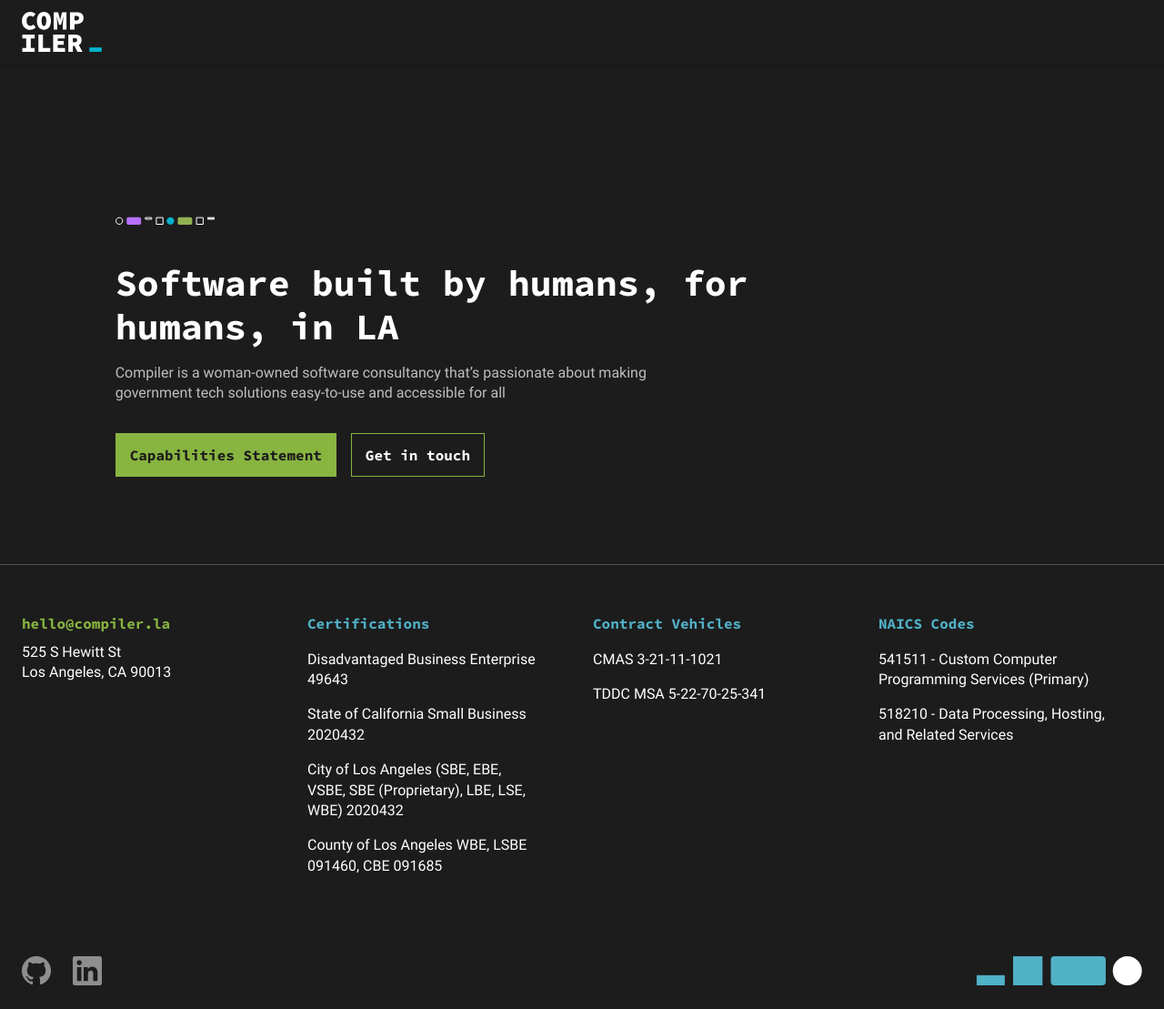
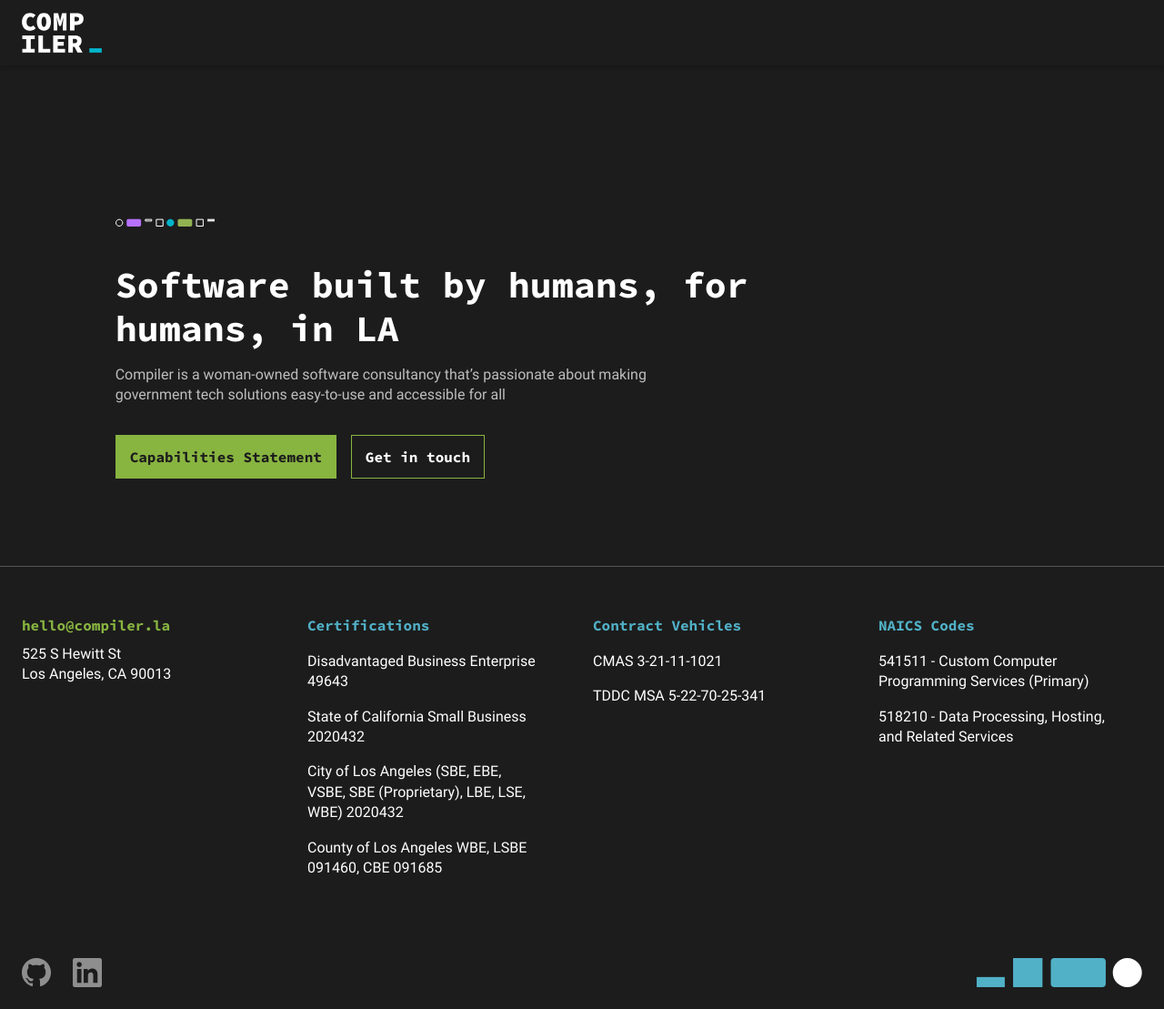
Before and after one commit to compilerla/compiler.la, a Jekyll site: the page built from index.html, in a window 1280 px wide. Shown: the whole page at 91% size. Built offline with Jekyll 4.4.1, drawn with Linux system fonts in a browser that asks for light colours.

Commit message:
fix(logo): add width/height, remove class - same for M and D

```diff
--- a/_layouts/default.html
+++ b/_layouts/default.html
@@ -38,7 +38,7 @@
 
 <body>
     <header class="container-fluid">
-        <a href="/"><img class="logo" src="/assets/compiler_logo_stacked.svg" alt="Compiler logo"></a>
+        <a href="/"><img width="88" height="46" src="/assets/compiler_logo_stacked.svg" alt="Compiler logo"></a>
     </header>
 
     <main class="container-fluid">
```
